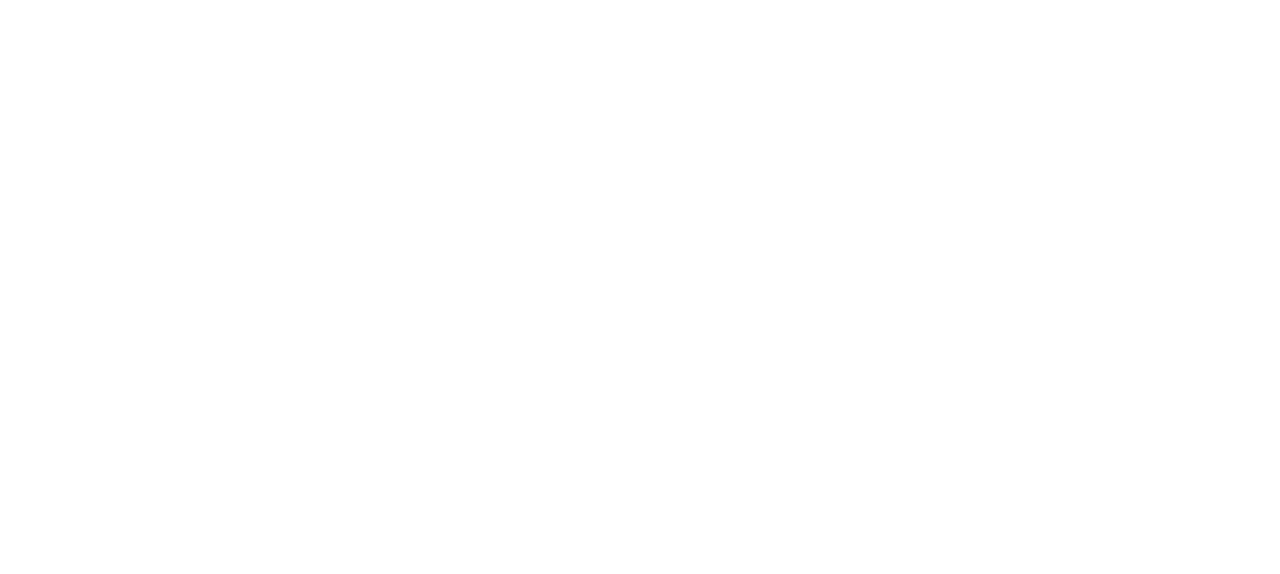
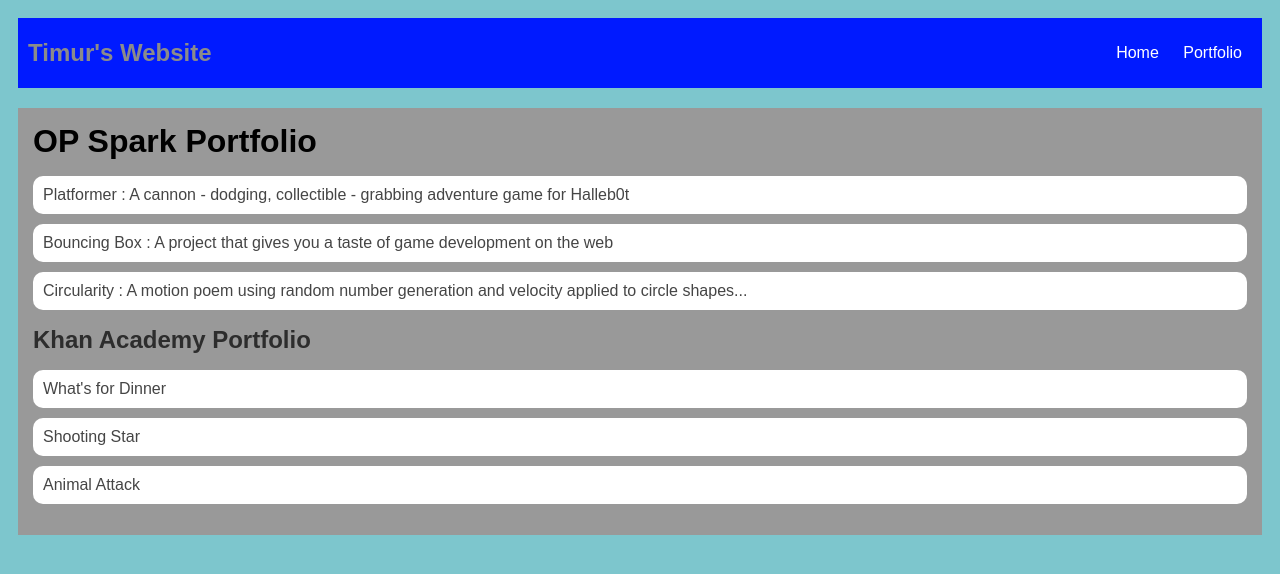
Before and after one commit to Timur-Bolukbas/Timur-Bolukbas.github.io, a plain HTML site: page portfolio.html in a window 1280 px wide. Drawn offline with Linux system fonts and the light colour scheme.

Commit message:
add index.html and css files

```diff
--- a/portfolio.html
+++ b/portfolio.html
@@ -0,0 +1,40 @@
+<!DOCTYPE html>
+<html>
+  <head>
+    <title>Timur's Website</title>
+    <link rel="stylesheet" href="style.css" />
+  </head>
+
+  <body>
+    <!--All Visual Elements-->
+    <div id="All Contents">
+      <nav>
+        <h1>Timur's Website</h1>
+        <ul id="nav-ul">
+          <li class="nav-li">
+            <a href="index.html"> Home </a>
+          </li>
+          <li class="nav-li">
+            <a href="portfolio.html"> Portfolio </a>
+          </li>
+        </ul>
+      </nav>
+      <main>
+       <div class="content">
+         <h1>OP Spark Portfolio</h1>
+         <ul id="portfolio">
+            <li><a href="projects/platformer/">Platformer : A cannon - dodging, collectible - grabbing adventure game for Halleb0t</a></li>
+            <li><a href="projects/bouncing-box/">Bouncing Box : A project that gives you a taste of game development on the web </a></li>
+            <li><a href="projects/circularity/">Circularity : A motion poem using random number generation and velocity applied to circle shapes...</a></li>
+         </ul>
+         <h2>Khan Academy Portfolio</h2>
+         <ul id="portfolio">
+            <li><a href="https://www.khanacademy.org/computer-programming/spin-off-of-project-whats-for-dinner/5856830029217792?authuser=0">What's for Dinner</a></li>
+            <li><a href="https://www.khanacademy.org/computer-programming/spin-off-of-project-shooting-star/4708743772553216">Shooting Star </a></li>
+            <li><a href="https://www.khanacademy.org/computer-programming/spin-off-of-project-animal-attack/6537101429882880?authuser=0">Animal Attack</a></li>
+         </ul>
+       </div>
+      </main>
+    </div>
+  </body>
+</html>
--- a/style.css
+++ b/style.css
@@ -62,3 +62,29 @@
 h3 {
   margin: 0px;
 }
+
+         /* portfolio styles */
+         .content h1 {
+            color: black;
+        }
+
+        #portfolio {
+            list-style-type: none;
+            padding-left: 0;
+        }
+
+        #portfolio li {
+            background: #fff;
+            padding: 10px;
+            border-radius: 10px;
+            margin-bottom: 10px;
+        }
+
+        #portfolio li:hover {
+            background: #eee;
+        }
+
+        #portfolio a {
+            text-decoration: none;
+            color: #454545;
+        }
```
Also changed, not shown: index.html (+1 -1 lines), 1 other file.
